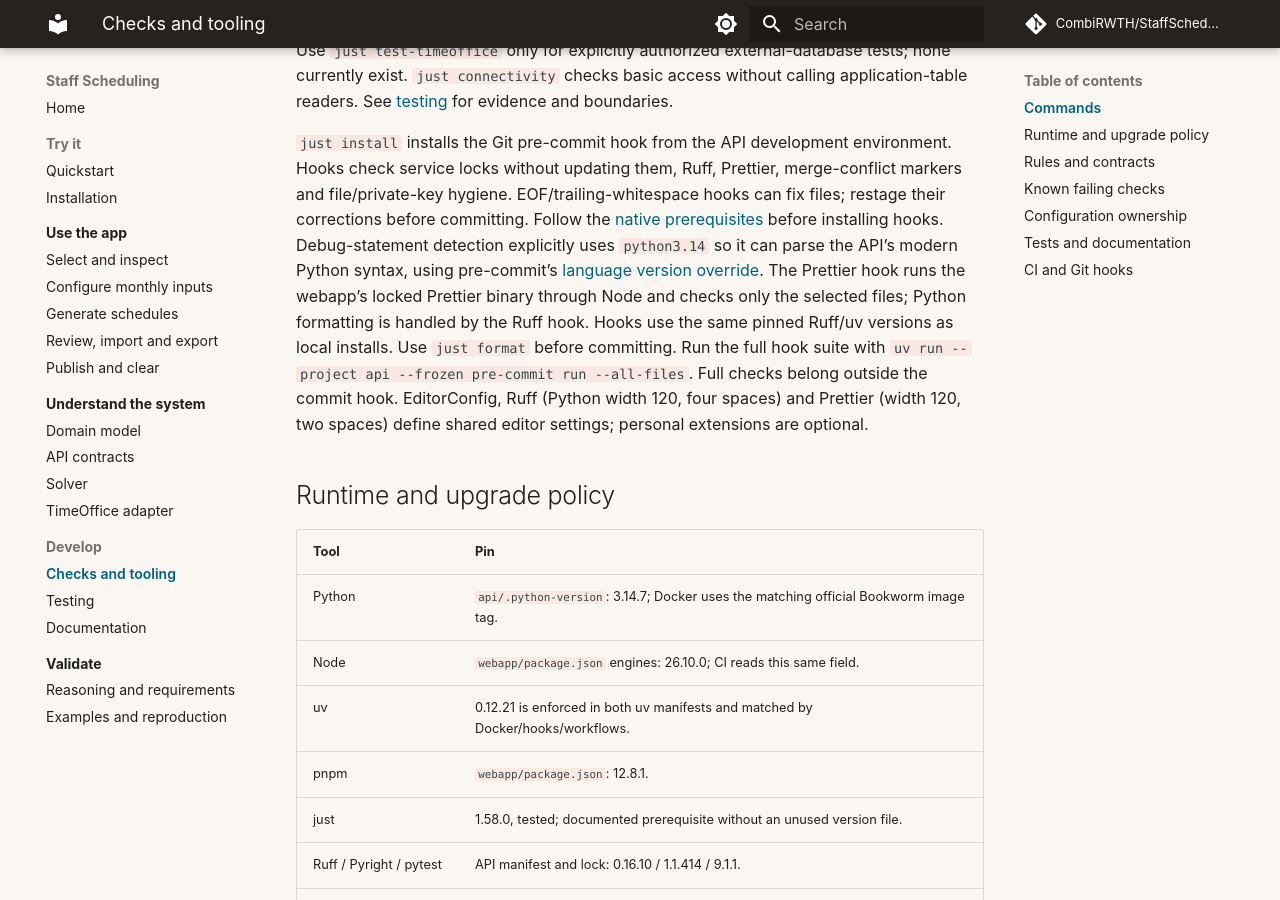
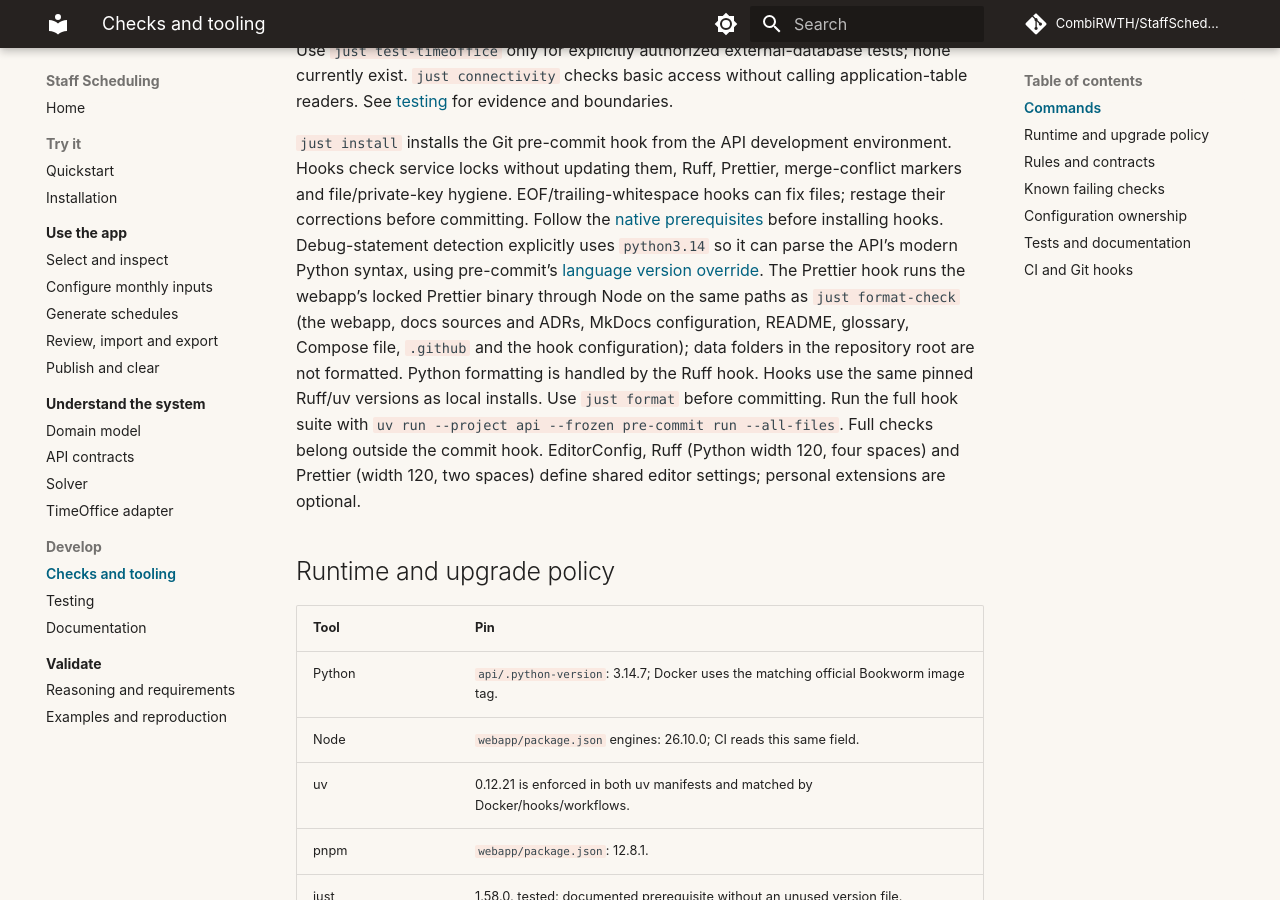
Before and after one commit to CombiRWTH/StaffScheduling, an MkDocs documentation site: the page built from docs/source/development/checks.md, in a window 1280 px wide and 900 px high, scrolled down 1336 px. Built offline with MkDocs 1.6.1 and Material for MkDocs 9.7.7, drawn with Linux system fonts in a browser that asks for light colours; comment, search, counter and statistics services are not loaded.

Commit message:
ci: limit the Prettier hook to the paths just format-check covers
The hook checked every tracked JSON, YAML and Markdown file in the
repository root, so data folders needed entries in the webapp's ignore
file. It now checks the same paths as just format-check; the root data
exclusions are dropped.

```diff
--- a/docs/source/development/checks.md
+++ b/docs/source/development/checks.md
@@ -24,7 +24,7 @@ Run the root `just` recipes from the repository root. API dependencies and tools
 
 Use `just test-timeoffice` only for explicitly authorized external-database tests; none currently exist. `just connectivity` checks basic access without calling application-table readers. See [testing](testing.md) for evidence and boundaries.
 
-`just install` installs the Git pre-commit hook from the API development environment. Hooks check service locks without updating them, Ruff, Prettier, merge-conflict markers and file/private-key hygiene. EOF/trailing-whitespace hooks can fix files; restage their corrections before committing. Follow the [native prerequisites](../getting-started/installation.md#optional-native-developer-setup) before installing hooks. Debug-statement detection explicitly uses `python3.14` so it can parse the API’s modern Python syntax, using pre-commit’s [language version override](https://pre-commit.com/#overriding-language-version). The Prettier hook runs the webapp’s locked Prettier binary through Node and checks only the selected files; Python formatting is handled by the Ruff hook. Hooks use the same pinned Ruff/uv versions as local installs. Use `just format` before committing. Run the full hook suite with `uv run --project api --frozen pre-commit run --all-files`. Full checks belong outside the commit hook. EditorConfig, Ruff (Python width 120, four spaces) and Prettier (width 120, two spaces) define shared editor settings; personal extensions are optional.
+`just install` installs the Git pre-commit hook from the API development environment. Hooks check service locks without updating them, Ruff, Prettier, merge-conflict markers and file/private-key hygiene. EOF/trailing-whitespace hooks can fix files; restage their corrections before committing. Follow the [native prerequisites](../getting-started/installation.md#optional-native-developer-setup) before installing hooks. Debug-statement detection explicitly uses `python3.14` so it can parse the API’s modern Python syntax, using pre-commit’s [language version override](https://pre-commit.com/#overriding-language-version). The Prettier hook runs the webapp’s locked Prettier binary through Node on the same paths as `just format-check` (the webapp, docs sources and ADRs, MkDocs configuration, README, glossary, Compose file, `.github` and the hook configuration); data folders in the repository root are not formatted. Python formatting is handled by the Ruff hook. Hooks use the same pinned Ruff/uv versions as local installs. Use `just format` before committing. Run the full hook suite with `uv run --project api --frozen pre-commit run --all-files`. Full checks belong outside the commit hook. EditorConfig, Ruff (Python width 120, four spaces) and Prettier (width 120, two spaces) define shared editor settings; personal extensions are optional.
 
 ## Runtime and upgrade policy
 
```
Also changed, not shown: .pre-commit-config.yaml, 1 other file.
